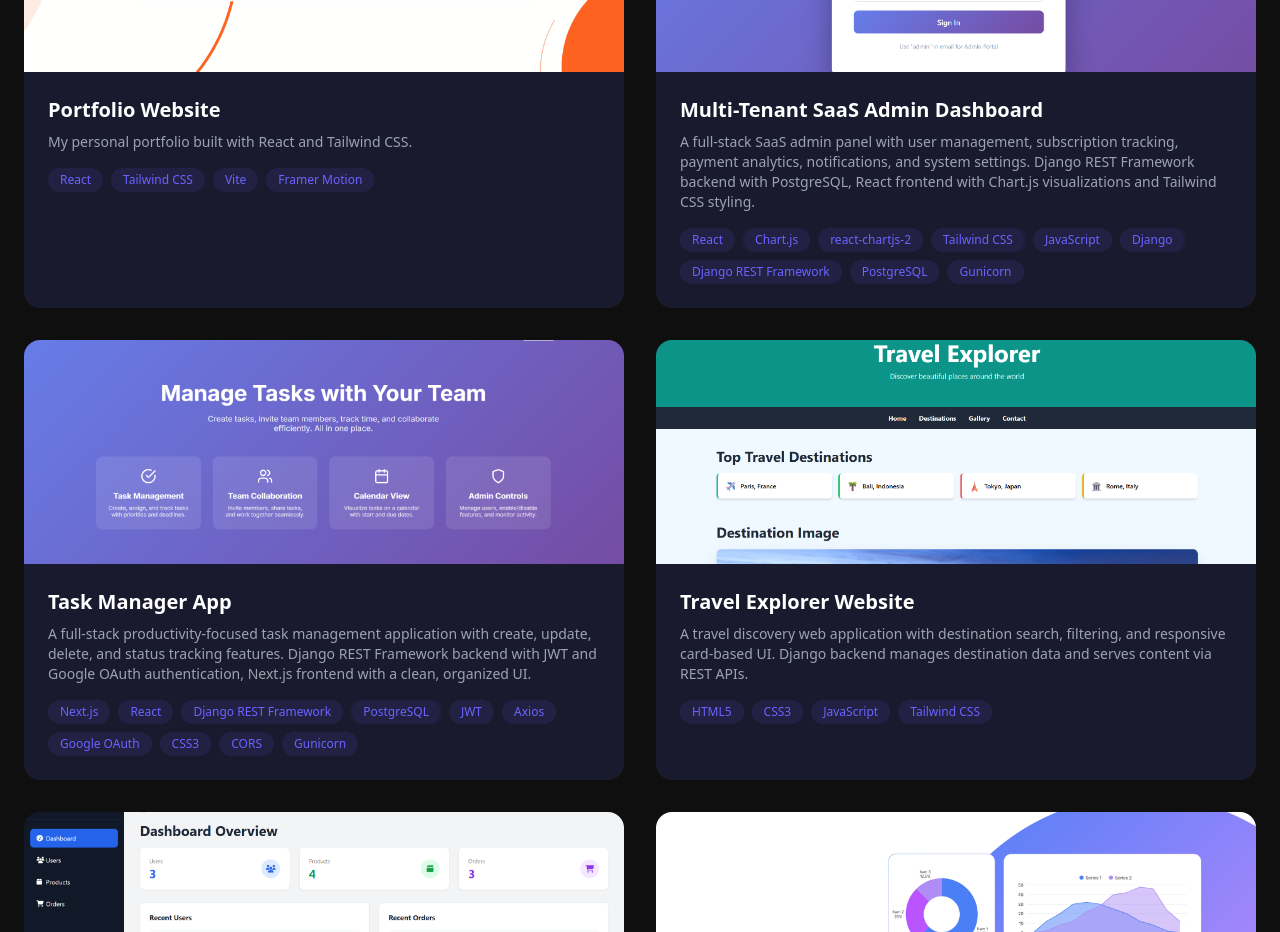
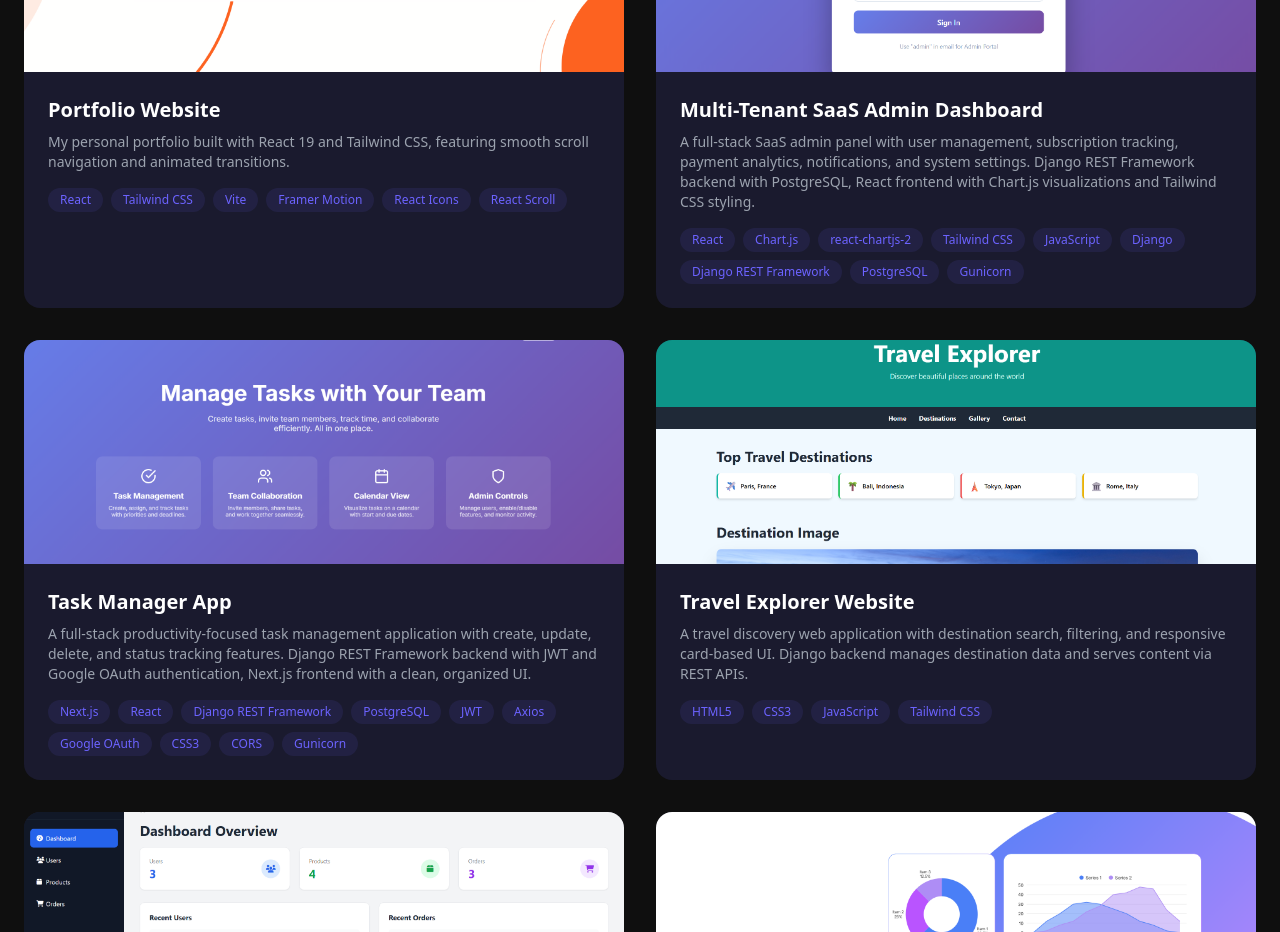
Before and after one commit to TEJASSREERR/my-portfolio, a React (Vite) app: page / in a window 1280 px wide. Shown: the part 4080-5012 px from the top of the page. Built offline with nearby package versions, Linux system fonts and the light colour scheme.

Commit message:
Your commit message here

```diff
--- a/src/data/projects.js
+++ b/src/data/projects.js
@@ -1,9 +1,9 @@
 export const projects = [
   {
-    id: 1,
+   id: 1,
     title: 'Portfolio Website',
-    description: 'My personal portfolio built with React and Tailwind CSS.',
-    tech: ['React', 'Tailwind CSS', 'Vite', 'Framer Motion'],
+    description: 'My personal portfolio built with React 19 and Tailwind CSS, featuring smooth scroll navigation and animated transitions.',
+    tech: ['React', 'Tailwind CSS', 'Vite', 'Framer Motion', 'React Icons', 'React Scroll'],
     github: 'https://github.com/TEJASSREERR/my-portfolio',
     live: 'https://my-portfolio-beryl-mu-66.vercel.app/#contact',
     type: 'web'
```
